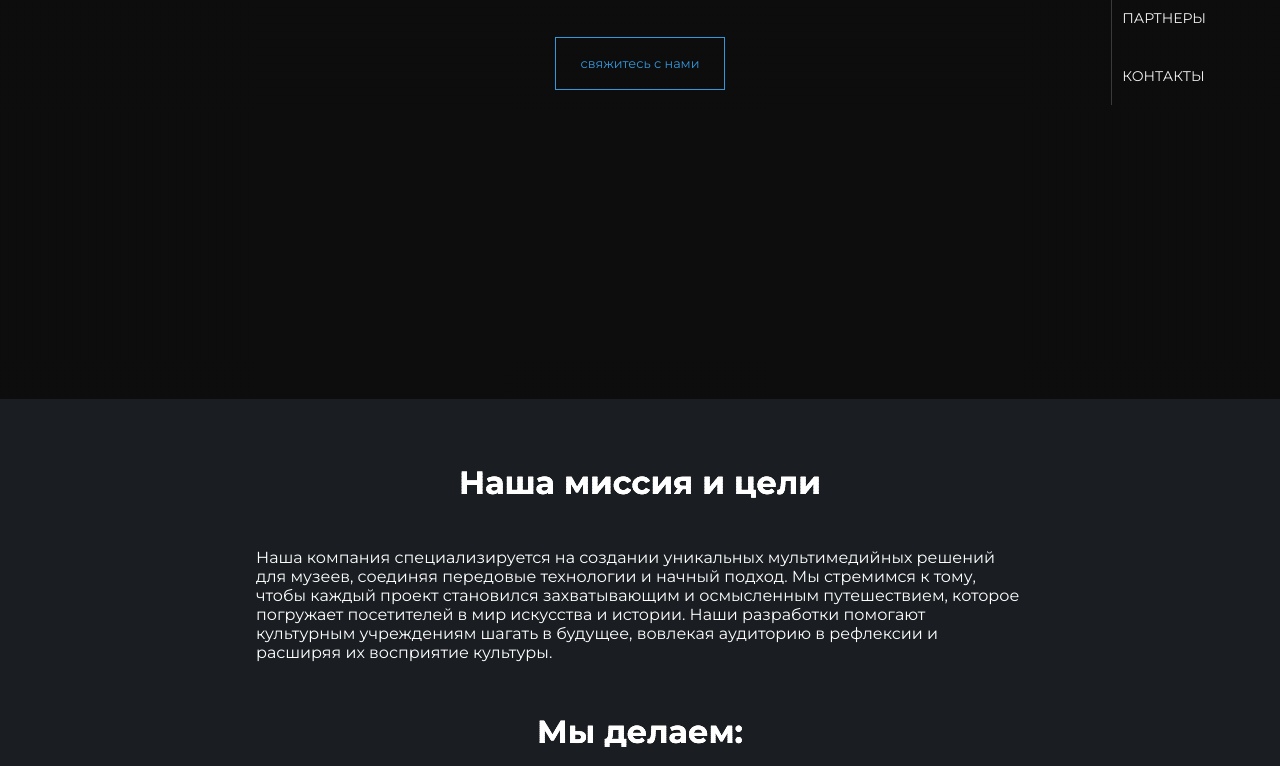
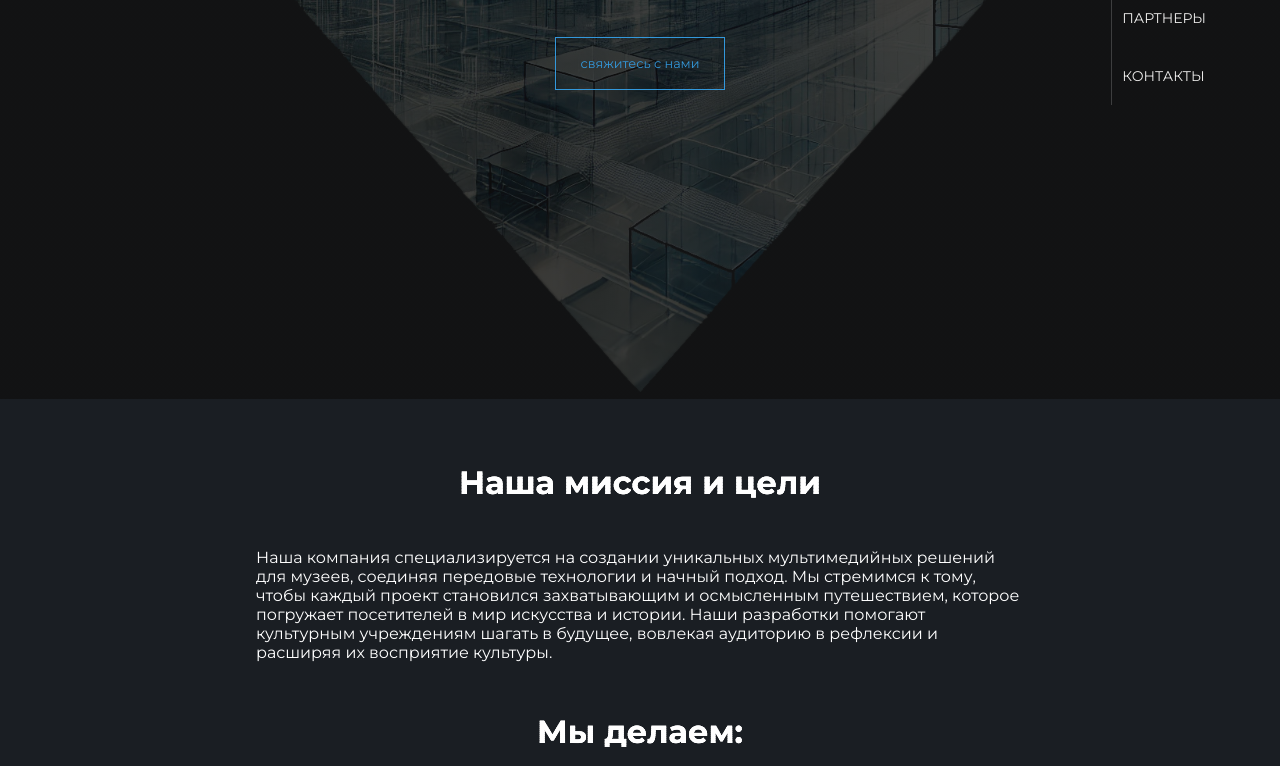
Before and after one commit to Frantsuzova/mc2, a plain HTML site: page index.html in a window 1280 px wide. Shown: the part 401-1167 px from the top of the page. Drawn offline with nearby package versions, Linux system fonts and the light colour scheme; the site is published under a folder, as on GitHub Pages, so addresses that start at the root find nothing.

Commit message:
Update style.css

```diff
--- a/style.css
+++ b/style.css
@@ -863,7 +863,7 @@ main .intro-section {
   justify-content: center;
   align-items: center;
   text-align: center;
-  background-image: linear-gradient(rgba(16, 16, 16, 0.8), rgba(16, 16, 16, 0.8)), url('/bg.jpg');
+  background-image: linear-gradient(rgba(16, 16, 16, 0.8), rgba(16, 16, 16, 0.8)), url('./bg.jpg');
   background-position: center;
   background-size: cover;
 }
```
